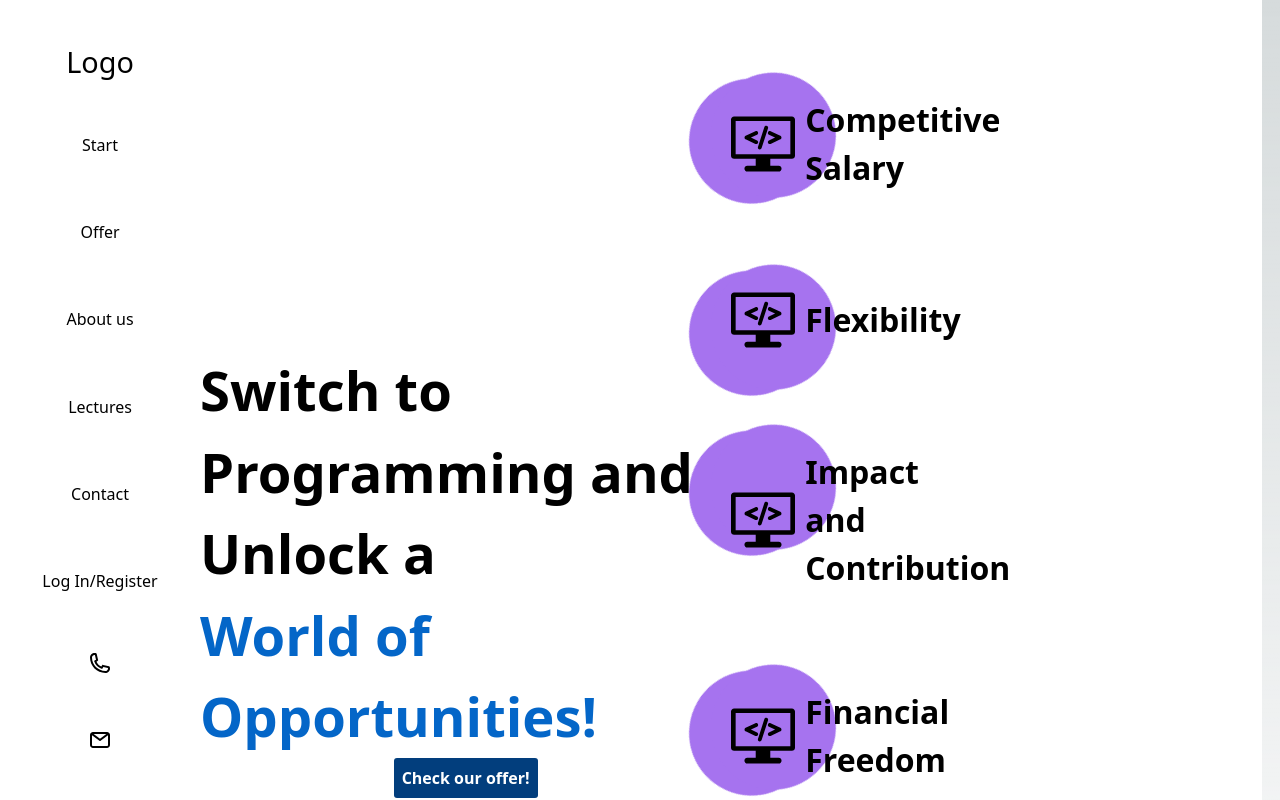
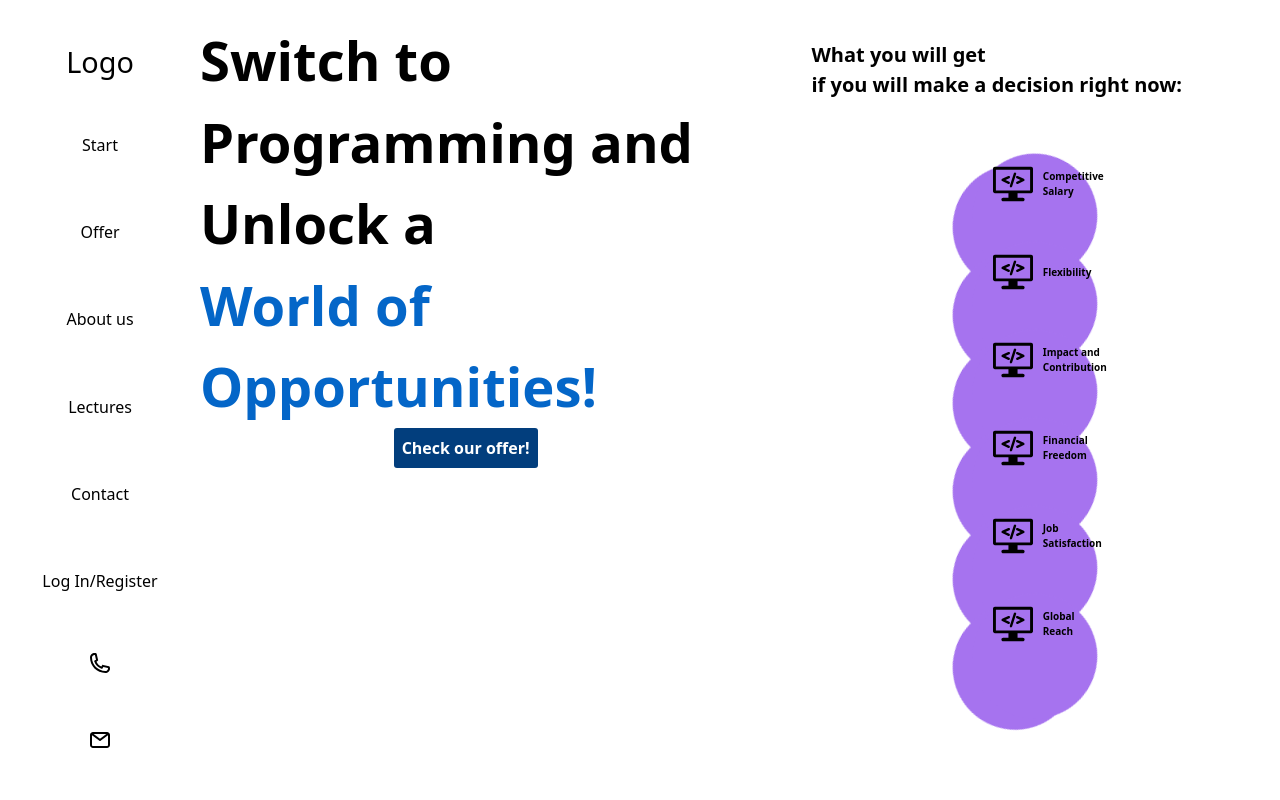
Before and after one commit to psychologianauki/OurSite, a Next.js app: page /home in a window 1280 px wide. Shown: the top 800 px of the page. Built offline with nearby package versions, Linux system fonts and the light colour scheme.

Commit message:
done for today

```diff
--- a/src/Components/Layout/Layout.module.css
+++ b/src/Components/Layout/Layout.module.css
@@ -2,12 +2,16 @@
   display: flex;
   width: 100%;
   height: 100%;
+  margin: 0;
 }
 .firstComponent {
   width: 200px;
 }
 .secondComponent {
   width: 83%;
+  height: 100%;
+  margin-right: 0;
+  padding-right: 0;
 }
 
 @media screen and (max-width: 1000px) {
--- a/src/Components/Navbar/Navbar.module.css
+++ b/src/Components/Navbar/Navbar.module.css
@@ -7,16 +7,14 @@
 }
 .webNav {
   background-color: white;
-  height: 100vh;
+  height: 100%;
   width: 200px;
   display: flex;
   flex-direction: column;
   justify-content: center;
-  max-width: 300px;
   position: fixed;
   top: 0;
   left: 0;
-  padding: 10px;
   z-index: 999;
 }
 .insideWeb {
--- a/src/pages/home/index.tsx
+++ b/src/pages/home/index.tsx
@@ -19,8 +19,11 @@ const itemsToDisplay: Array<toDisplay> = [
 
 function index() {
   return (
-    <div className="w-full h-full bg-white flex items-center justify-center">
-      <div className="w-full h-100 bg-white md:flex items-center justify-center">
+    <div
+      className="w-full h-full bg-white flex "
+      style={{ height: "100%", backgroundColor: "white" }}
+    >
+      <div className="w-full h-full bg-white md:flex mt-5">
         <div className="md:w-1/2 w-full text-black font-bold h-full">
           <div className="w-full h-full flex flex-col items-center justify-center">
             <div
@@ -48,16 +51,29 @@ function index() {
             </div>
           </div>
         </div>
-        <div className="md:w-1/2 w-full h-full">
+        <div className="md:w-1/2 w-full h-full flex justify-center items-center">
+          <div className="flex flex-col justify-center items-center">
+            <div
+              style={{
+                color: "black",
+                fontWeight: "bolder",
+                fontSize: "20px",
+                marginTop: "20px",
+              }}
+            >
+              What you will get
+              <br /> if you will make a decision right now:
+            </div>
             <div>
               {itemsToDisplay.map((x) => (
                 <MovingBlob
                   label={x.label}
-                icon={<ProgrammingIcon />}
-                className=" mt-24 w-40  z-50"
-                labelStyles={{ color: "black" }}
+                  icon={<ProgrammingIcon width="40" height="40" />}
+                  className="mt-20 w-2 h-2 z-50 "
+                  labelStyles={{ color: "black", fontSize: "10px" }}
                 />
               ))}
+            </div>
           </div>
         </div>
       </div>
--- a/src/styles/globals.css
+++ b/src/styles/globals.css
@@ -17,11 +17,7 @@
 }
 
 body {
-  color: rgb(var(--foreground-rgb));
-  background: linear-gradient(
-      to bottom,
-      transparent,
-      rgb(var(--background-end-rgb))
-    )
-    rgb(var(--background-start-rgb));
+  height: 100%;
+  width: 100%;
+  background-color: white;
 }
```
Lines whose indentation alone changed are shown as unchanged.
